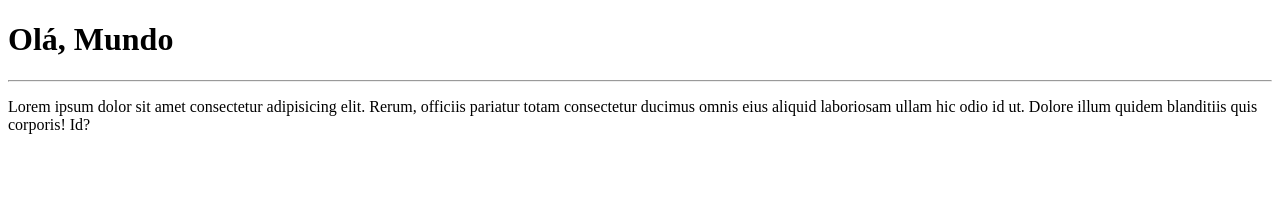
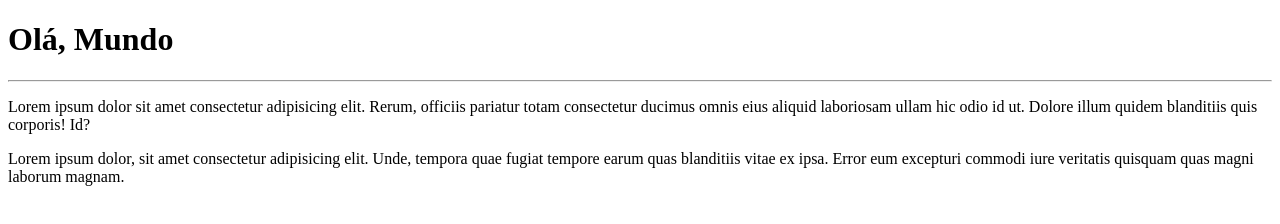
Before and after one commit to jonathansilva-dev/Ola-Mundo, a plain HTML site: page site-exemplo/index.html in a window 1280 px wide. Drawn offline with Linux system fonts and the light colour scheme.

Commit message:
adicionei um paragrafo

```diff
--- a/site-exemplo/index.html
+++ b/site-exemplo/index.html
@@ -9,5 +9,6 @@
     <h1>Olá, Mundo</h1>
     <hr>
     <p>Lorem ipsum dolor sit amet consectetur adipisicing elit. Rerum, officiis pariatur totam consectetur ducimus omnis eius aliquid laboriosam ullam hic odio id ut. Dolore illum quidem blanditiis quis corporis! Id?</p>
+    <p>Lorem ipsum dolor, sit amet consectetur adipisicing elit. Unde, tempora quae fugiat tempore earum quas blanditiis vitae ex ipsa. Error eum excepturi commodi iure veritatis quisquam quas magni laborum magnam.</p>
 </body>
 </html>
```
